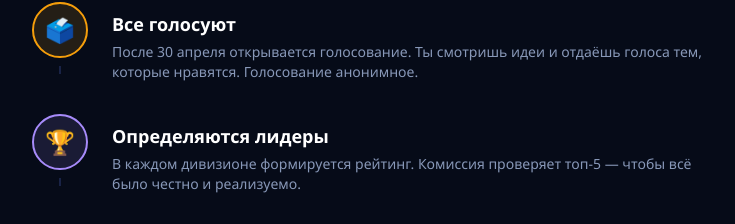
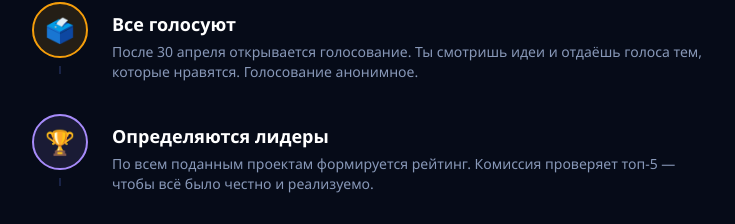
Before and after one commit to Viktor-admin-dev/taipit-eai-hub, a Next.js app: page /voting in a window 1280 px wide. Shown: the part 757-981 px from the top of the page, without its empty margins (272-1007 px from the left). Built offline with nearby package versions, Linux system fonts and the light colour scheme.

Commit message:
Update rating description: replace division with all projects
Co-Authored-By: Claude Sonnet 4.6 <noreply@anthropic.com>

```diff
--- a/src/app/voting/page.tsx
+++ b/src/app/voting/page.tsx
@@ -37,7 +37,7 @@ const steps = [
   {
     icon: "🏆",
     title: "Определяются лидеры",
-    description: "В каждом дивизионе формируется рейтинг. Комиссия проверяет топ-5 — чтобы всё было честно и реализуемо.",
+    description: "По всем поданным проектам формируется рейтинг. Комиссия проверяет топ-5 — чтобы всё было честно и реализуемо.",
     color: "#a78bfa",
   },
   {
```
